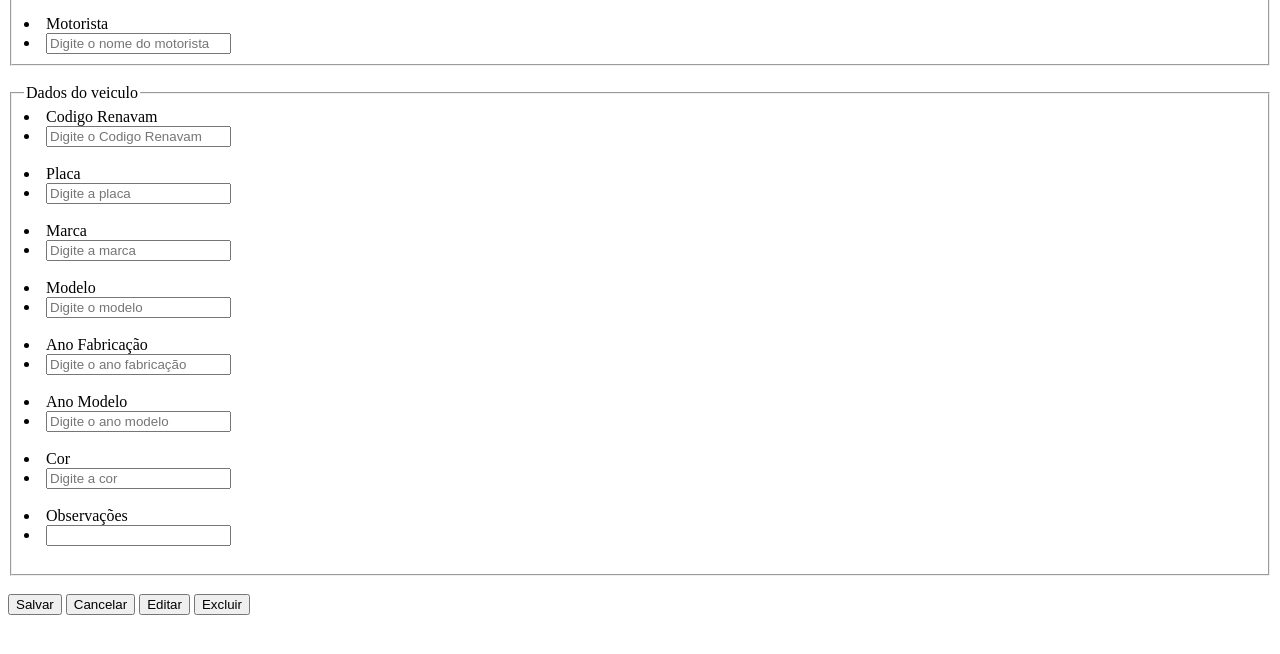
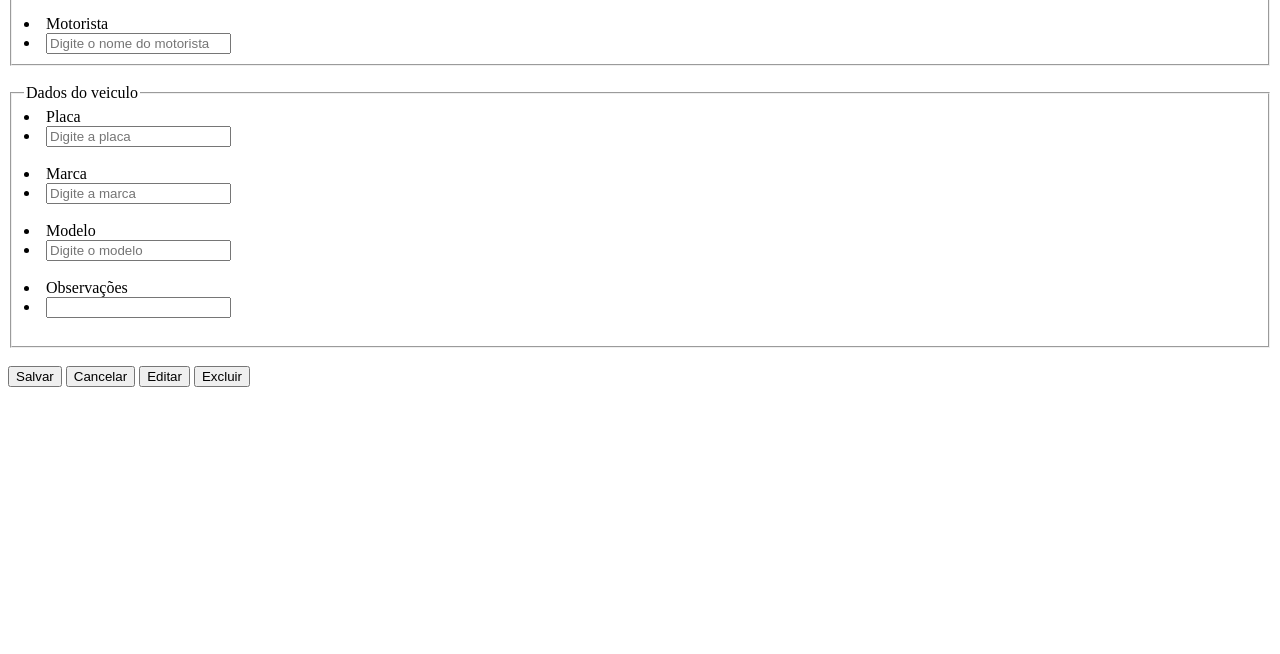
Before and after one commit to JeffLCT/PROJETO-INTEGRADOR, a plain HTML site: page front/cadastroVeiculo.html in a window 1280 px wide. Shown: the part 132-786 px from the top of the page. Drawn offline with Linux system fonts and the light colour scheme.

Commit message:
Update cadastroVeiculo.html

```diff
--- a/front/cadastroVeiculo.html
+++ b/front/cadastroVeiculo.html
@@ -6,6 +6,7 @@
         <meta name="viewport" content="width=device-width, initial-scale=1.0">
         <title>Cadastro de Veiculo | Best Parking</title>
         <!-- <link rel="stylesheet" href="/css/main.css"> -->
+        <link rel="stylesheet" href="style/padrao.css">
     </head>
 
     <body>
@@ -28,10 +29,7 @@
 
             <fieldset>
                 <legend>Dados do veiculo</legend>
-                <li><label for="codigoRenavam">Codigo Renavam</label></li>
-                <li><input type="text" placeholder="Digite o Codigo Renavam"></li>
-                <br>
-                <li><label for="placa">Placa</label></li>
+                 <li><label for="placa">Placa</label></li>
                 <li><input type="text" placeholder="Digite a placa"></li>
                 <br>
                 <li><label for="marca">Marca</label></li>
@@ -39,15 +37,6 @@
                 <br>
                 <li><label for="modelo">Modelo</label></li>
                 <li><input type="text" placeholder="Digite o modelo"></li>
-                <br>
-                <li><label for="anoFabricacao">Ano Fabricação</label></li>
-                <li><input type="text" placeholder="Digite o ano fabricação"></li>
-                <br>
-                <li><label for="anoModelo">Ano Modelo</label></li>
-                <li><input type="text" placeholder="Digite o ano modelo"></li>
-                <br>
-                <li><label for="cor">Cor</label></li>
-                <li><input type="text" placeholder="Digite a cor"></li>
                 <br>
                 <li><label for="observacoes">Observações</label></li>
                 <li><input type="text" placeholder=" "></li>
```
